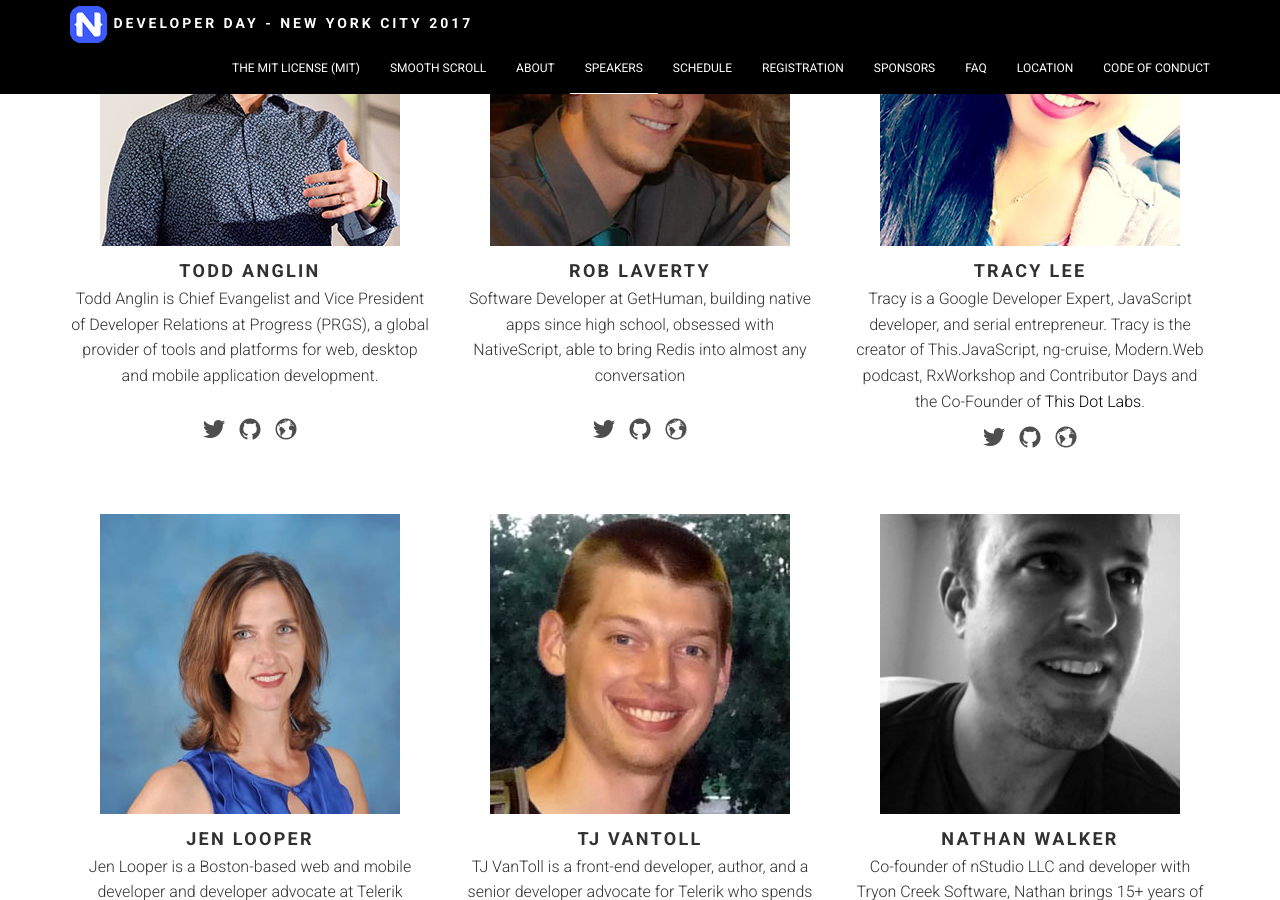
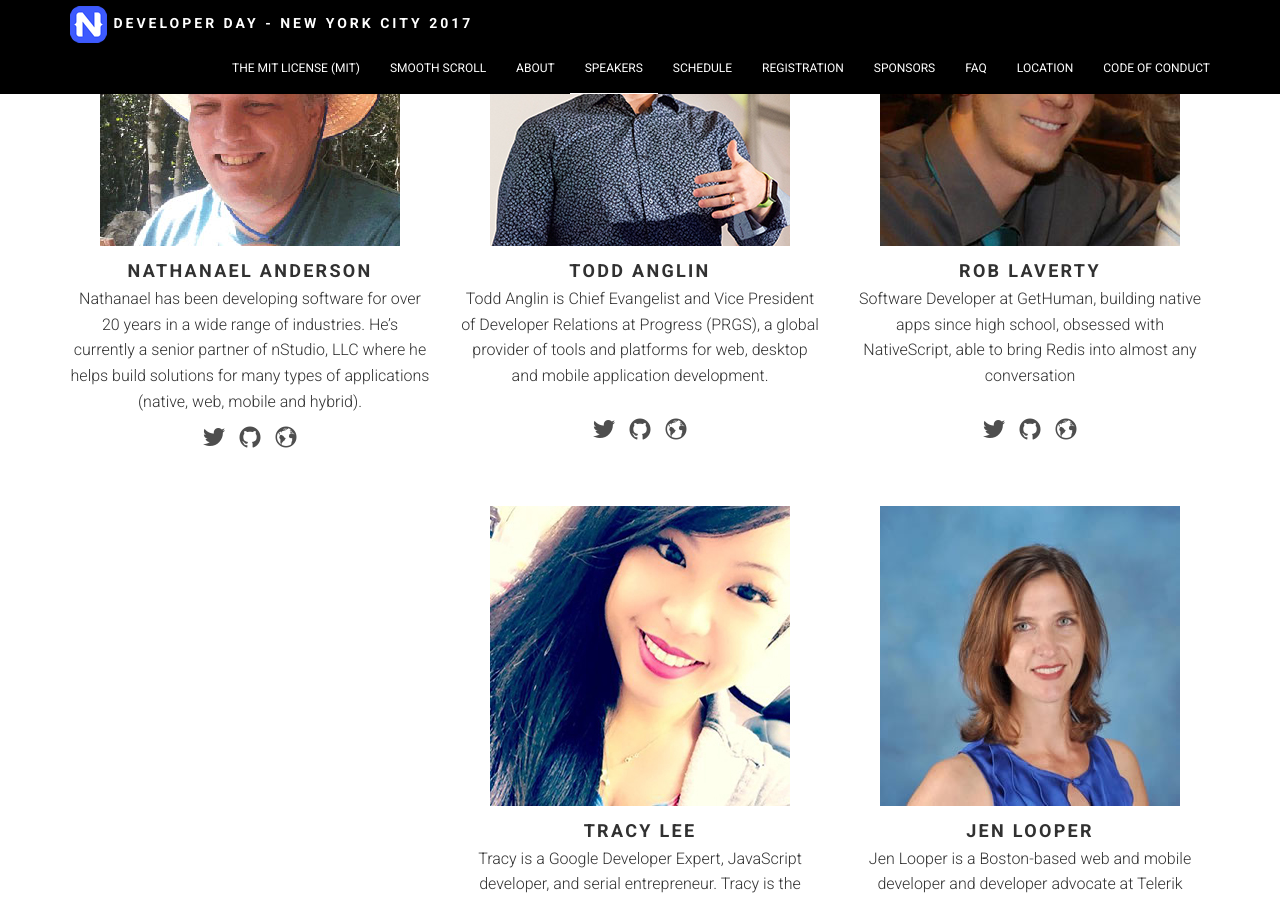
Before and after one commit to NativeScript/nativescript-developer-day, a Jekyll site: the page built from index.html, in a window 1280 px wide and 900 px high, scrolled down 2192 px. Built offline with Jekyll 4.4.1, drawn with Linux system fonts in a browser that asks for light colours; some web fonts are replaced; some of the changed text lies outside the part shown.

Commit message:
new speakers

```diff
--- a/_data/speakers.yaml
+++ b/_data/speakers.yaml
@@ -1,3 +1,9 @@
+-   name: "Nathanael Anderson"
+    photo: "nathanaelanderson.jpg"
+    twitter: "congocart"
+    github: "NathanaelA"
+    website: "http://nstudio.io/"
+    bio: "Nathanael has been developing software for over 20 years in a wide range of industries. He's currently a senior partner of nStudio, LLC where he helps build solutions for many types of applications (native, web, mobile and hybrid)."
 -   name: "Todd Anglin"
     photo: "ToddAnglin.jpg"
     twitter: "toddanglin"
@@ -22,6 +28,12 @@
     github: "jenlooper"
     website: "http://ladeezfirstmedia.com"
     bio: "Jen Looper is a Boston-based web and mobile developer and developer advocate at Telerik specializing in cross-platform educational and fitness apps for iOS, Android, Nook, Kindle, and Windows phone."
+-   name: "Brad Martin"
+    photo: "bradmartin.jpg"
+    twitter: "BradWayneMartin"
+    github: "bradmartin"
+    website: "https://bradmartin.net/"
+    bio: "Brad Martin is a co-founder of nStudio LLC and developer with Nastek National. Brad has 4 years of experience developing with C#, JavaScript and TypeScript."
 -   name: "TJ VanToll"
     photo: "tjvantoll.jpg"
     twitter: "tjvantoll"
```
Also changed, not shown: assets/images/speakers/bradmartin.jpg (added), assets/images/sponsor/BostonNewTech.png (deleted), assets/images/sponsor/microsoft-logo.jpg (deleted), assets/images/sponsor/mobiletea.jpeg (deleted), assets/images/sponsor/rangleio-logo.png (deleted), assets/images/sponsor/twilio-logo.png (deleted), assets/images/thum_s/bradmartin.jpg (added).
